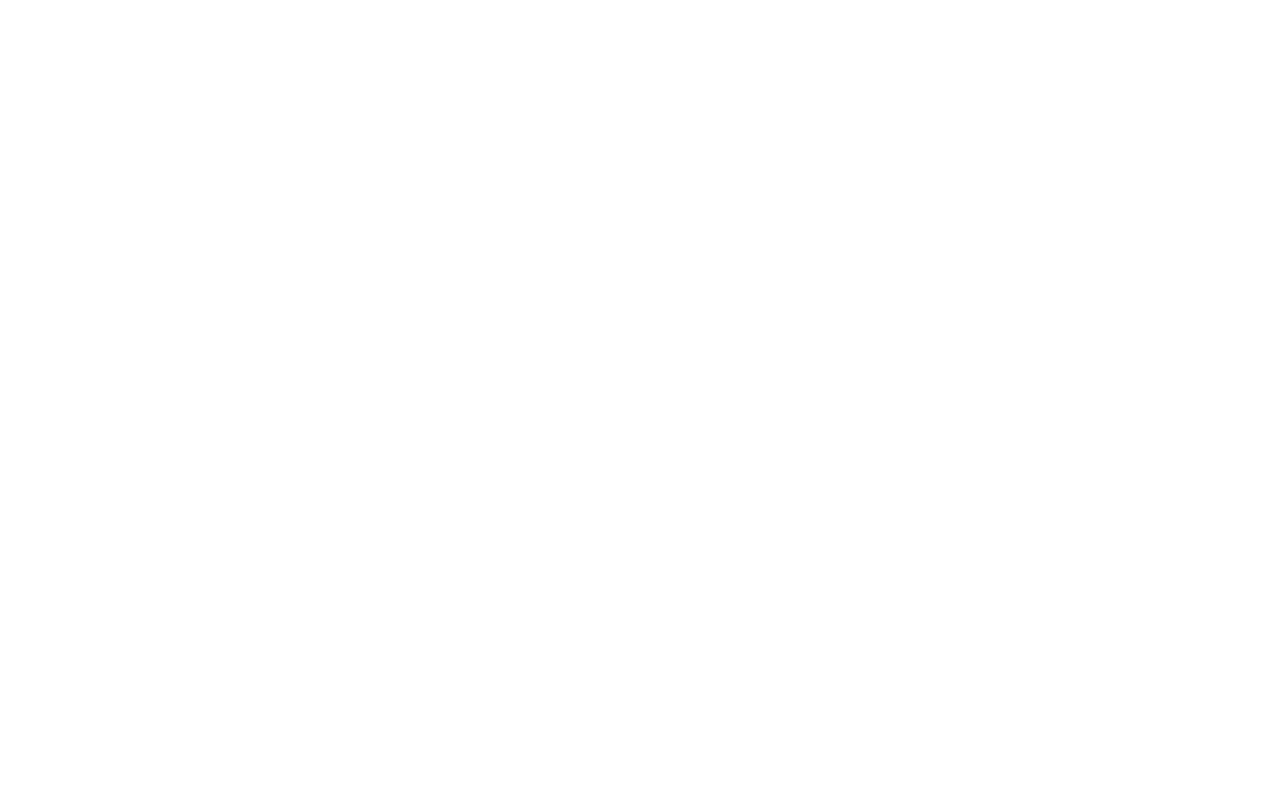
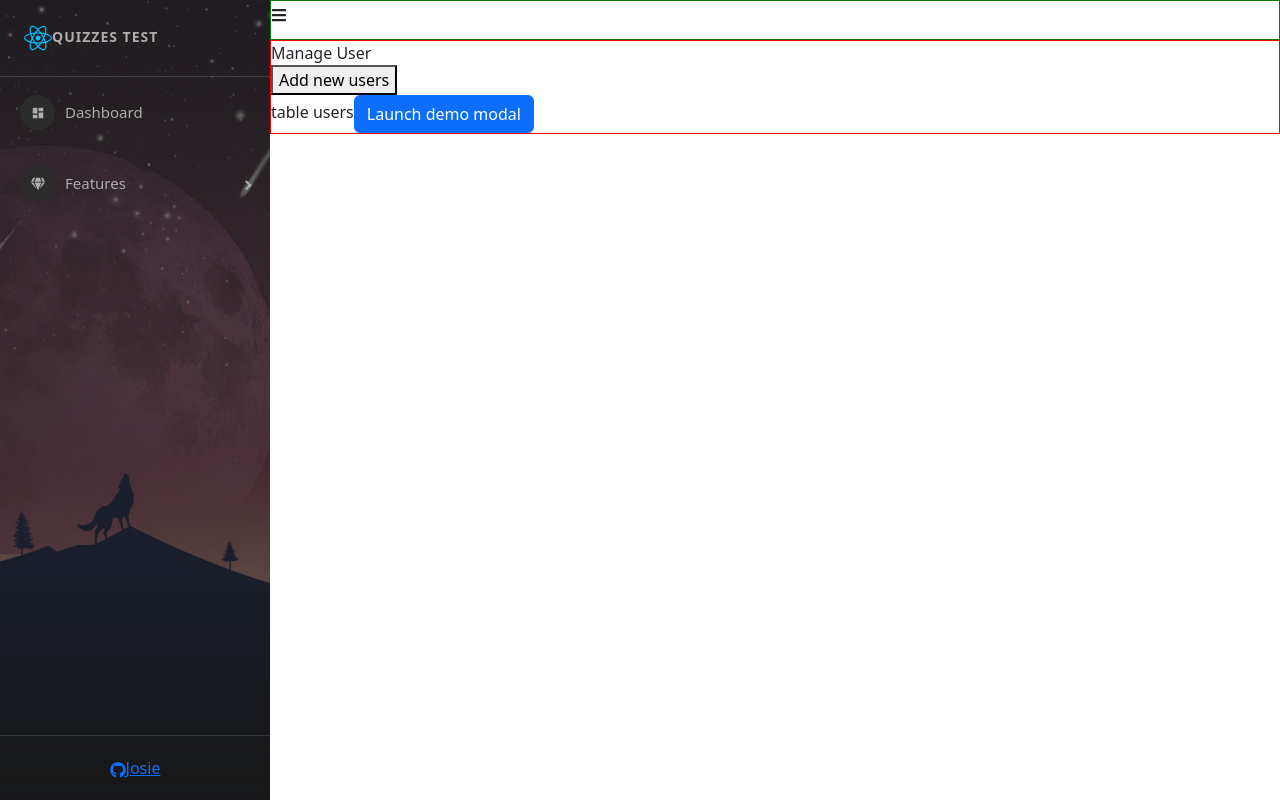
Before and after one commit to lqt-huong/demo-react-web-app, a React (Create React App) app: page /admins/manage-users in a window 1280 px wide. Before the commit this address had no page. Built offline with nearby package versions, Linux system fonts and the light colour scheme.

Commit message:
lesson 56

```diff
--- a/src/App.js
+++ b/src/App.js
@@ -1,7 +1,7 @@
 
 import "./App.scss";
 import Header from "./components/Header/Header";
-import { Link, Outlet } from "react-router-dom";
+import { Outlet } from "react-router-dom";
 const App = () => {
 
 
--- /dev/null
+++ b/src/components/Admin/Admin.css
@@ -0,0 +1,16 @@
+.admin-container {
+  display: flex;
+}
+.admin-container .admin-sidebar .pro-sidebar {
+  height: 100vh !important;
+}
+.admin-container .admin-content {
+  width: 100%;
+}
+.admin-container .admin-content .admin-header {
+  height: 40px;
+  border: 1px solid green;
+}
+.admin-container .admin-content .admin-main {
+  border: 1px solid red;
+}/*# sourceMappingURL=Admin.css.map */
--- a/src/components/Admin/Admin.js
+++ b/src/components/Admin/Admin.js
@@ -1,12 +1,12 @@
 import SideBar from "./SideBar"
 import { FaBars } from 'react-icons/fa';
+import { Outlet } from "react-router-dom";
 
 import './Admin.scss';
 import { useState } from "react";
 const Admin = (props) => {
     const [collapsed, setCollapsed] = useState(false);
     return (
-
         <>
             <div className="admin-container">
                 <div className="admin-sidebar">
@@ -15,10 +15,9 @@
                 <div className="admin-content">
                     <div className="admin-header">
                         <FaBars onClick={() => { setCollapsed(!collapsed) }} />
-
                     </div>
                     <div className="admin-main">
-                        admin content
+                        <Outlet />
                     </div>
                 </div>
             </div>
--- a/src/components/Admin/Admin.scss
+++ b/src/components/Admin/Admin.scss
@@ -5,4 +5,18 @@
             height: 100vh !important;
         }
     }
+
+    .admin-content {
+        width: 100%;
+        .admin-header{
+height: 40px;
+border: 1px solid green;
+        }
+
+        .admin-main{
+border: 1px solid red;
+        }
+    }
+
+
 }
--- /dev/null
+++ b/src/components/Admin/Content/DashBoard.js
@@ -0,0 +1,7 @@
+const DashBoard = (props) => {
+    return (
+        <div>Dash board</div>
+    )
+}
+
+export default DashBoard;
--- /dev/null
+++ b/src/components/Admin/Content/ManageUser.js
@@ -0,0 +1,24 @@
+import ModalCreateUser from "./ModalCreateUser";
+
+
+
+const ManageUser = (props) => {
+    return (
+        <div className="manage-user-container">
+            <div className="title">
+                Manage User
+            </div>
+            <div className="users-content">
+                <div>
+                    <button>Add new users</button>
+                    <div>
+                        table users
+                        <ModalCreateUser />
+                    </div>
+                </div>
+            </div>
+        </div>
+    )
+}
+
+export default ManageUser;
--- /dev/null
+++ b/src/components/Admin/Content/ModalCreateUser.js
@@ -0,0 +1,65 @@
+import { useState } from 'react';
+import Button from 'react-bootstrap/Button';
+import Modal from 'react-bootstrap/Modal';
+
+const ModalCreateUser = () => {
+    const [show, setShow] = useState(false);
+
+    const handleClose = () => setShow(false);
+    const handleShow = () => setShow(true);
+
+    return (
+        <>
+            <Button variant="primary" onClick={handleShow}>
+                Launch demo modal
+            </Button>
+
+            <Modal show={show}
+                onHide={handleClose}
+                size='xl'
+                backdrop='static'
+            >
+                <Modal.Header closeButton>
+                    <Modal.Title>Add new user</Modal.Title>
+                </Modal.Header>
+                <Modal.Body>
+                    <form className="row g-3">
+                        <div className="col-md-6">
+                            <label for="inputEmail4" className="form-label">Email</label>
+                            <input type="email" className="form-control" id="inputEmail4" />
+                        </div>
+                        <div className="col-md-6">
+                            <label for="inputPassword4" className="form-label">Password</label>
+                            <input type="password" className="form-control" id="inputPassword4" />
+                        </div>
+                        <div className="col-md-6">
+                            <label for="inputAddress" className="form-label">Username</label>
+                            <input type="text" className="form-control" id="inputAddress" />
+                        </div>
+                        <div className="col-md-6">
+                            <label className="form-label">State</label>
+                            <select className="form-select" >
+                                <option selected value='USER'>USER</option>
+                                <option value='ADMIN'>ADMIN</option>
+                            </select>
+                        </div>
+                        <div>
+                            <label>Image</label>
+                            <input type='file'></input>
+                        </div>
+                        <div className=''></div>
+
+                    </form></Modal.Body>
+                <Modal.Footer>
+                    <Button variant="secondary" onClick={handleClose}>
+                        Close
+                    </Button>
+                    <Button variant="primary" onClick={handleClose}>
+                        Save
+                    </Button>
+                </Modal.Footer>
+            </Modal >
+        </>
+    );
+}
+export default ModalCreateUser;
--- a/src/components/Admin/SideBar.js
+++ b/src/components/Admin/SideBar.js
@@ -13,6 +13,7 @@
 import 'react-pro-sidebar/dist/css/styles.css';
 import { FaReact } from "react-icons/fa";
 import { MdDashboard } from "react-icons/md";
+import { Link } from 'react-router-dom';
 const SideBar = ({ image, collapsed, toggled, handleToggleSidebar }) => {
     // const intl = useIntl();
 
@@ -50,7 +51,7 @@
                     <MenuItem
                         icon={<MdDashboard />}
                     >
-                        Dashboard
+                        Dashboard  <Link to="/admins" />
                     </MenuItem>
 
                 </Menu>
@@ -59,7 +60,9 @@
                         icon={<FaGem />}
                         title="Features"
                     >
-                        <MenuItem>Quản lý Users</MenuItem>
+                        <MenuItem>Quản lý Users
+                            <Link to="/admins/manage-users" />
+                        </MenuItem>
                         <MenuItem>Quản lý Bài Quiz</MenuItem>
                         <MenuItem>Quán lý Câu Hỏi</MenuItem>
                     </SubMenu>
--- a/src/components/Header/Header.js
+++ b/src/components/Header/Header.js
@@ -13,8 +13,8 @@
                 <Navbar.Collapse id="basic-navbar-nav">
                     <Nav className="me-auto">
                         <NavLink to='/' className='nav-link'>Home</NavLink>
-                        <NavLink to='/Users' className='nav-link'>User</NavLink>
-                        <NavLink to='/Admins' className='nav-link'>Admin</NavLink>
+                        <NavLink to='/users' className='nav-link'>User</NavLink>
+                        <NavLink to='/admins' className='nav-link'>Admin</NavLink>
 
 
                     </Nav>
--- a/src/index.js
+++ b/src/index.js
@@ -11,6 +11,9 @@
 import store from './redux/store';
 import 'bootstrap/dist/css/bootstrap.min.css';
 import HomePage from './components/Home/HomePage';
+import DashBoard from './components/Admin/Content/DashBoard';
+import ManageUser from './components/Admin/Content/ManageUser';
+
 const root = ReactDOM.createRoot(document.getElementById('root'));
 
 root.render(
@@ -20,9 +23,11 @@
       <Routes>
         <Route path='/' element={<App />} >
           <Route index element={<HomePage />} />
-
-          <Route path='Users' element={<User />} /></Route>
-        <Route path='Admins' element={<Admin />} />
+          <Route path='users' element={<User />} /></Route>
+        <Route path='/admins' element={<Admin />} >
+          <Route index element={<DashBoard />} />
+          <Route path='manage-users' element={<ManageUser />} />
+        </Route>
       </Routes>
     </BrowserRouter>
 
```
Also changed, not shown: 1 other file (tests, documents, lock files or other folders).
